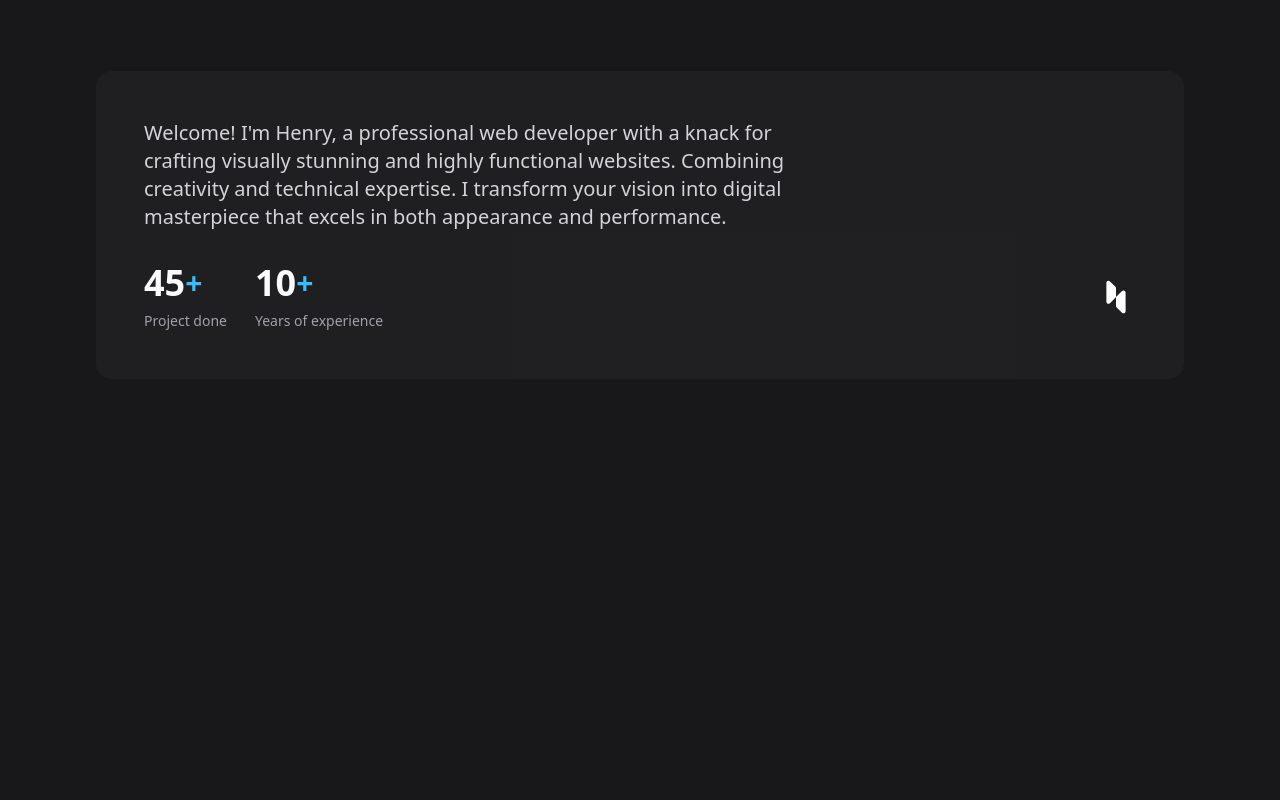
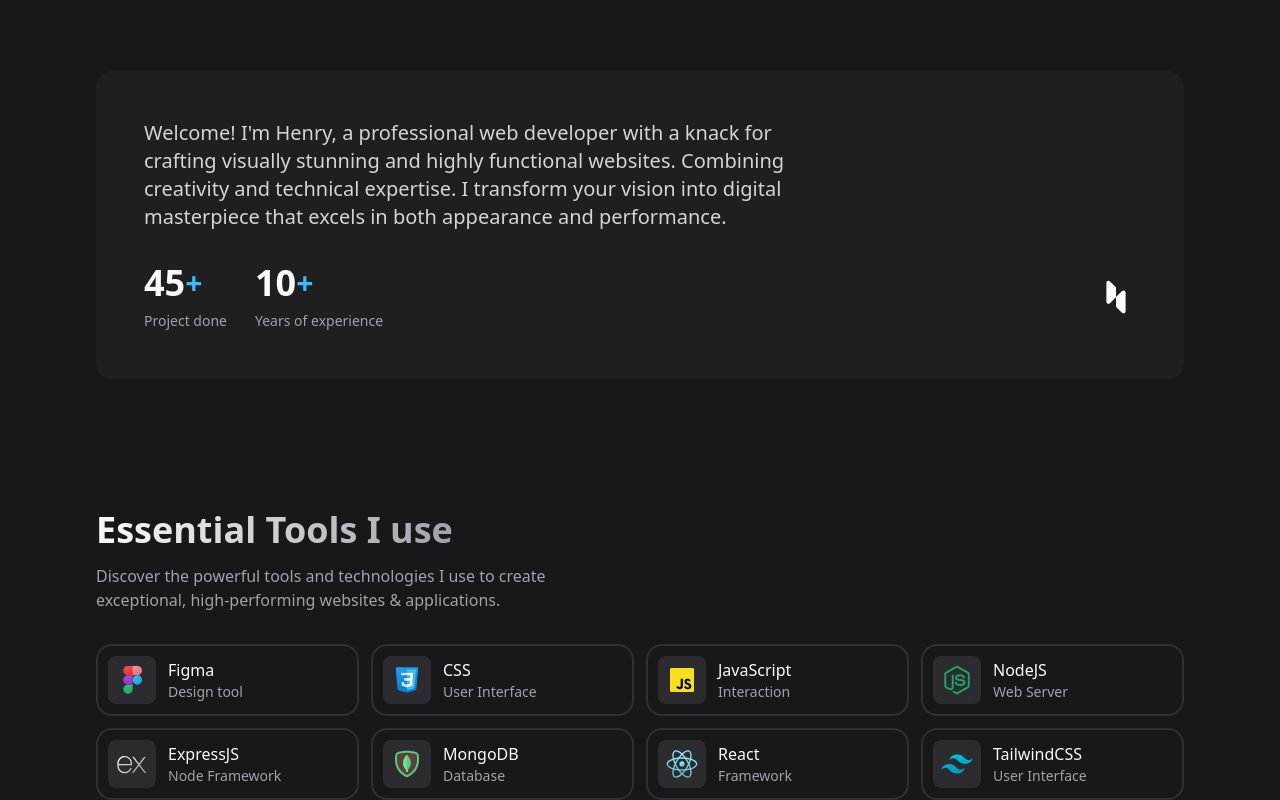
Before and after one commit to rafa543/rafael-araujo-portfolio, a React (Vite) app: page / in a window 1280 px wide. Shown: the part 786-1586 px from the top of the page. Before the commit the page ends 1165 px from the top, so only its background shows below. Built offline with nearby package versions, Linux system fonts and the light colour scheme.

Commit message:
Finalizado skillcard

```diff
--- a/src/App.jsx
+++ b/src/App.jsx
@@ -1,6 +1,7 @@
 import About from "./components/About";
 import Header from "./components/Header";
 import Hero from "./components/Hero";
+import Skill from "./components/Skill";
 
 const App = () => {
   return (
@@ -9,6 +10,7 @@
       <main>
         <Hero />
         <About />
+        <Skill />
       </main>
     </>
   );
--- /dev/null
+++ b/src/components/Skill.jsx
@@ -0,0 +1,64 @@
+import SkillCard from "./SkillCard";
+
+const Skill = () => {
+  const skillItem = [
+    {
+      imgSrc: "/src/assets/images/figma.svg",
+      label: "Figma",
+      desc: "Design tool",
+    },
+    {
+      imgSrc: "/src/assets/images/css3.svg",
+      label: "CSS",
+      desc: "User Interface",
+    },
+    {
+      imgSrc: "/src/assets/images/javascript.svg",
+      label: "JavaScript",
+      desc: "Interaction",
+    },
+    {
+      imgSrc: "/src/assets/images/nodejs.svg",
+      label: "NodeJS",
+      desc: "Web Server",
+    },
+    {
+      imgSrc: "/src/assets/images/expressjs.svg",
+      label: "ExpressJS",
+      desc: "Node Framework",
+    },
+    {
+      imgSrc: "/src/assets/images/mongodb.svg",
+      label: "MongoDB",
+      desc: "Database",
+    },
+    {
+      imgSrc: "/src/assets/images/react.svg",
+      label: "React",
+      desc: "Framework",
+    },
+    {
+      imgSrc: "/src/assets/images/tailwindcss.svg",
+      label: "TailwindCSS",
+      desc: "User Interface",
+    },
+  ];
+  return (
+    <section className="section">
+      <div className="container">
+        <h2 className="headline-2">Essential Tools I use</h2>
+        <p className="text-zinc-400 mt-3 mb-8 max-w-[50ch]">
+          Discover the powerful tools and technologies I use to create
+          exceptional, high-performing websites & applications.
+        </p>
+        <div className="grid gap-3 grid-cols-[repeat(auto-fill,_minmax(250px,_1fr))]">
+          {skillItem.map(({ imgSrc, label, desc }, key) => (
+            <SkillCard key={key} imgSrc={imgSrc} label={label} desc={desc} />
+          ))}
+        </div>
+      </div>
+    </section>
+  );
+};
+
+export default Skill;
--- /dev/null
+++ b/src/components/SkillCard.jsx
@@ -0,0 +1,33 @@
+import PropTypes from "prop-types";
+
+const SkillCard = ({ imgSrc, label, desc, classes }) => {
+  return (
+    <div
+      className={
+        "flex items-center gap-3 ring-2 ring-inset ring-zinc-50/10 rounded-2xl p-3 hover:bg-zinc-800 transition-colors group " +
+        classes
+      }
+    >
+      <figure
+        className="bg-zinc-700/50 rounded-lg
+      overflow-hidden w-12 h-12 p-2 group-hover:bg-zinc-900
+      transition-colors"
+      >
+        <img src={imgSrc} alt={label} className="" width={32} height={32} />
+      </figure>
+      <div>
+        <h3>{label}</h3>
+        <p className="text-zinc-400 text-sm">{desc}</p>
+      </div>
+    </div>
+  );
+};
+
+SkillCard.propTypes = {
+  imgSrc: PropTypes.string.isRequired,
+  label: PropTypes.string.isRequired,
+  desc: PropTypes.string.isRequired,
+  classes: PropTypes.string,
+};
+
+export default SkillCard;
--- a/src/index.css
+++ b/src/index.css
@@ -10,7 +10,8 @@
   @apply bg-zinc-900 text-zinc-50;
 }
 
-.headline-1 {
+.headline-1,
+.headline-2 {
   @apply max-w-max;
   background: -webkit-linear-gradient(0deg, #fafafa, #a1a1aa);
   -webkit-background-clip: text;
@@ -19,6 +20,10 @@
 
 .headline-1 {
   @apply text-5xl leading-tight font-semibold lg:text-[55px] lg:leading-[1.15];
+}
+
+.headline-2 {
+  @apply text-3xl lg:text-4xl lg:leading-tight font-semibold;
 }
 
 .material-symbols-rounded {
```
